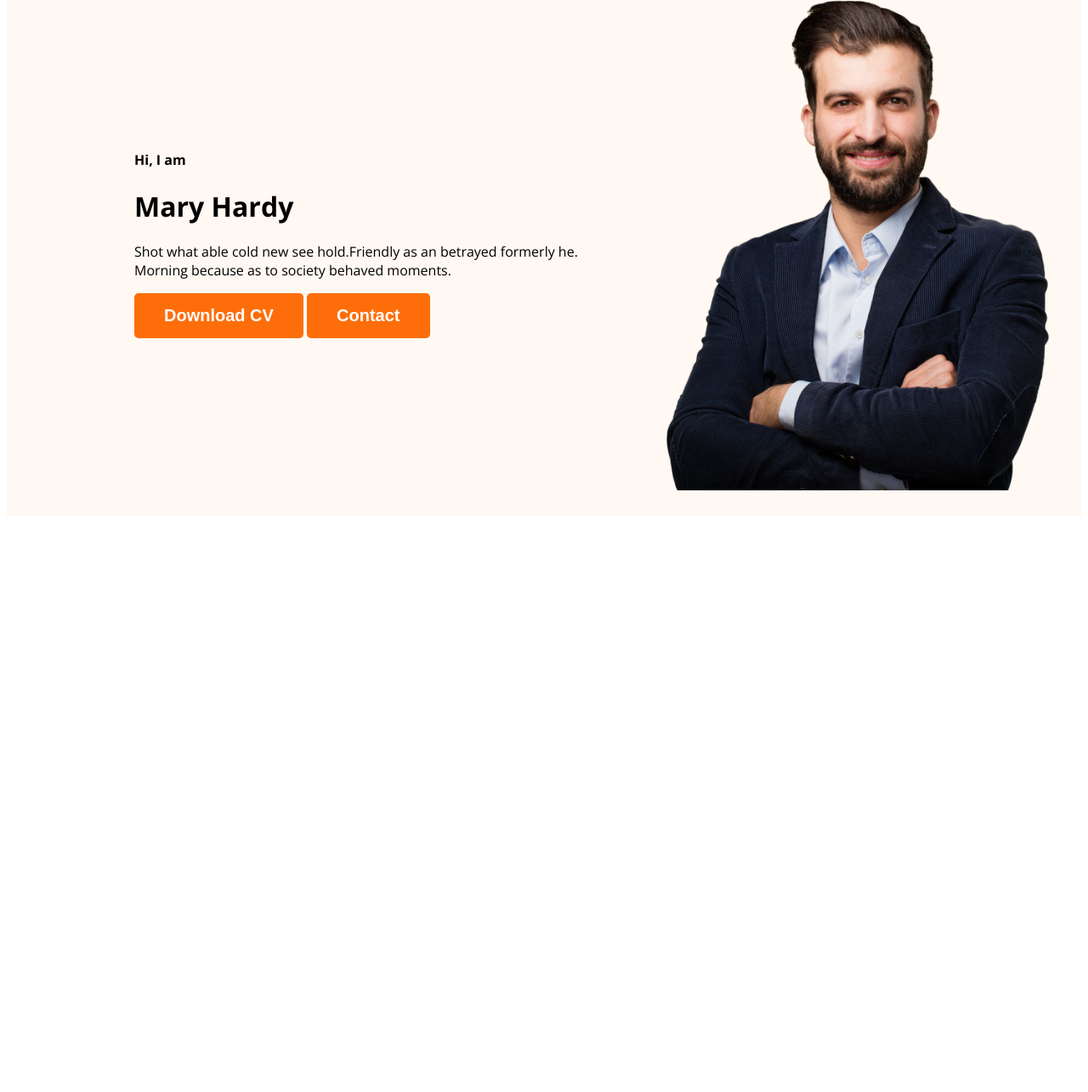
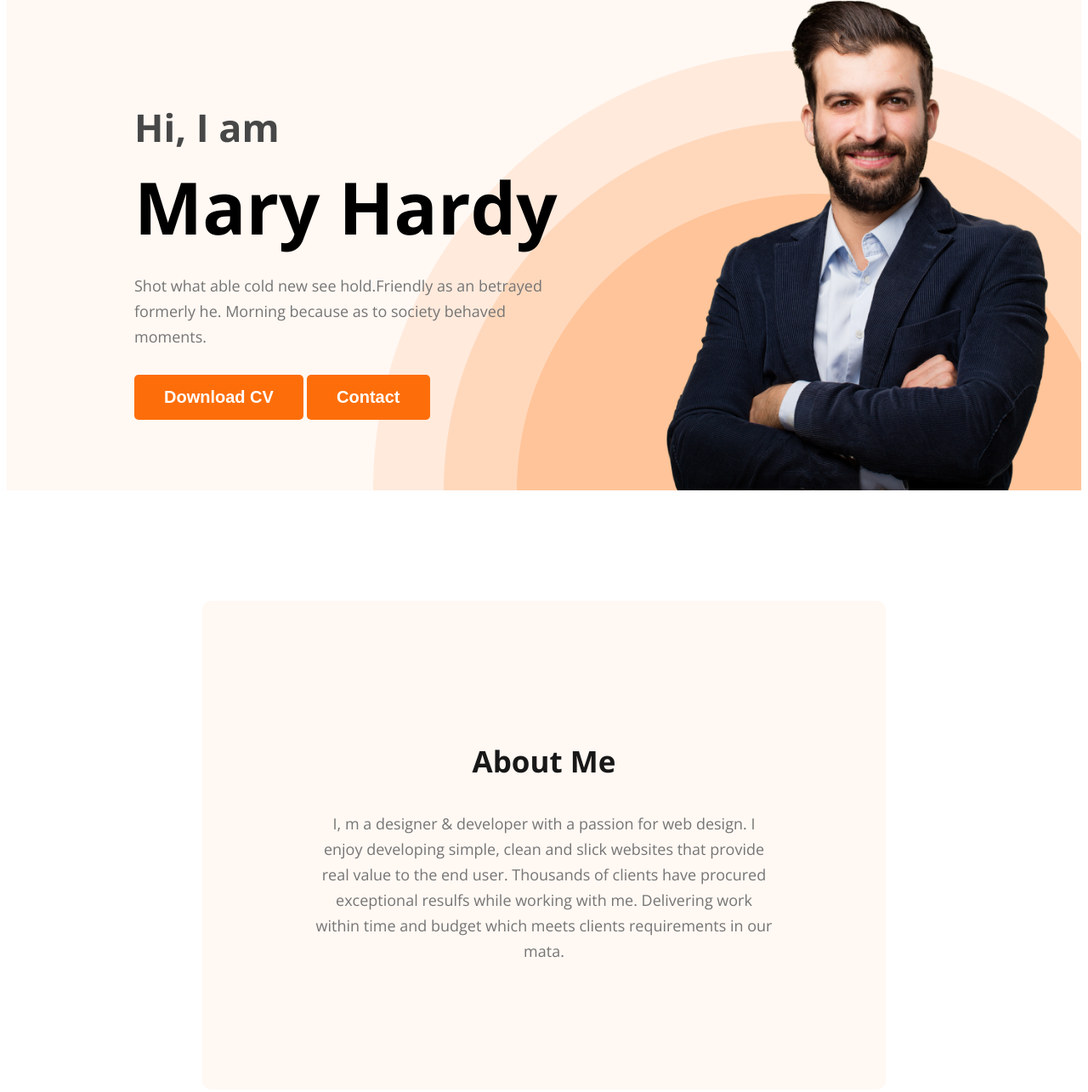
Before and after one commit to Sumaiya-1234/webdeveloper-portfolio, a plain HTML site: page index.html in a window 1280 px wide. Shown: the part 212-1497 px from the top of the page at 85% size. Before the commit the page ends 827 px from the top, so only its background shows below. Drawn offline with nearby package versions, Linux system fonts and the light colour scheme.

Commit message:
add about section

```diff
--- a/index.html
+++ b/index.html
@@ -25,7 +25,7 @@
             <div class="banner-content">
                 <h4 class="banner-greeting">Hi, I  am</h4>
                 <h1 class="banner-title">Mary Hardy</h1>
-                <p>Shot what able cold new see hold.Friendly as an betrayed formerly he. Morning because as to society behaved moments.</p>
+                <p class="banner-dis">Shot what able cold new see hold.Friendly as an betrayed formerly he. Morning because as to society behaved moments.</p>
                 <button class="btn-primary">Download CV</button>
                 <button class="btn-primary">Contact</button>
             </div>
@@ -37,6 +37,11 @@
     </header>
 
     <main>
+        <section class="about">
+            <h3 class="section-title">About Me</h3>
+            <p class="section-des">I, m a designer & developer with a passion for web design. I enjoy developing simple, clean and slick websites that provide real value to the end user. Thousands of clients have procured exceptional resulfs while working with me. Delivering work within time and budget which meets clients requirements in our mata.</p>
+
+        </section>
 
     </main>
 
--- a/styles/portfolio.css
+++ b/styles/portfolio.css
@@ -14,6 +14,25 @@ body{
 color: white;
 font-weight: 700;
 padding: 15px 35px;
+}
+
+.section-title{
+    color:  #181818;
+text-align: center;
+
+font-size: 35px;
+
+font-weight: 700;
+
+}
+.section-des{
+    color:  #757575;
+text-align: center;
+
+font-size: 18px;
+
+font-weight: 400;
+line-height: 30px; /* 166.667% */
 }
 
 /* nav related styles */
@@ -49,14 +68,57 @@ nav a{
 /* header related styles */
 .header{
     background-color: #FFF8F3;
+    background-image: url(../images/header_bg.png);
+    background-repeat: no-repeat;
+    background-position: bottom right;
 }
 
 .banner{
-    padding: 30px 30px 30px 150px;
+    padding: 30px 30px 0px 150px;
     display: flex;
     align-items: center;
+    justify-content: space-between;
+}
+.banner-content{
+    width: 500px;
+}
+.banner-greeting{
+    font-size: 45px;
+    color: #474747;
+    margin-bottom: 0;
+
+}
+.banner-title{
+    font-size: 85px;
+
+font-weight: 700;
+margin-top: 5px;
+margin-bottom: 20px;
+
+}
+.banner-dis{
+    margin-bottom: 30px;
+    color:  #757575;
+
+font-size: 18px;
+
+font-weight: 400;
+line-height: 30px; /* 166.667% */
 }
 .banner .profile-pic{
     width: 500px;
     height: 600px;
 }
+
+
+
+/* main section styles */
+
+
+/* about section styles */
+.about{
+    padding: 130px;
+    border-radius: 10px;
+background: #FFF8F3;
+margin: 130px 230px;
+}
```
